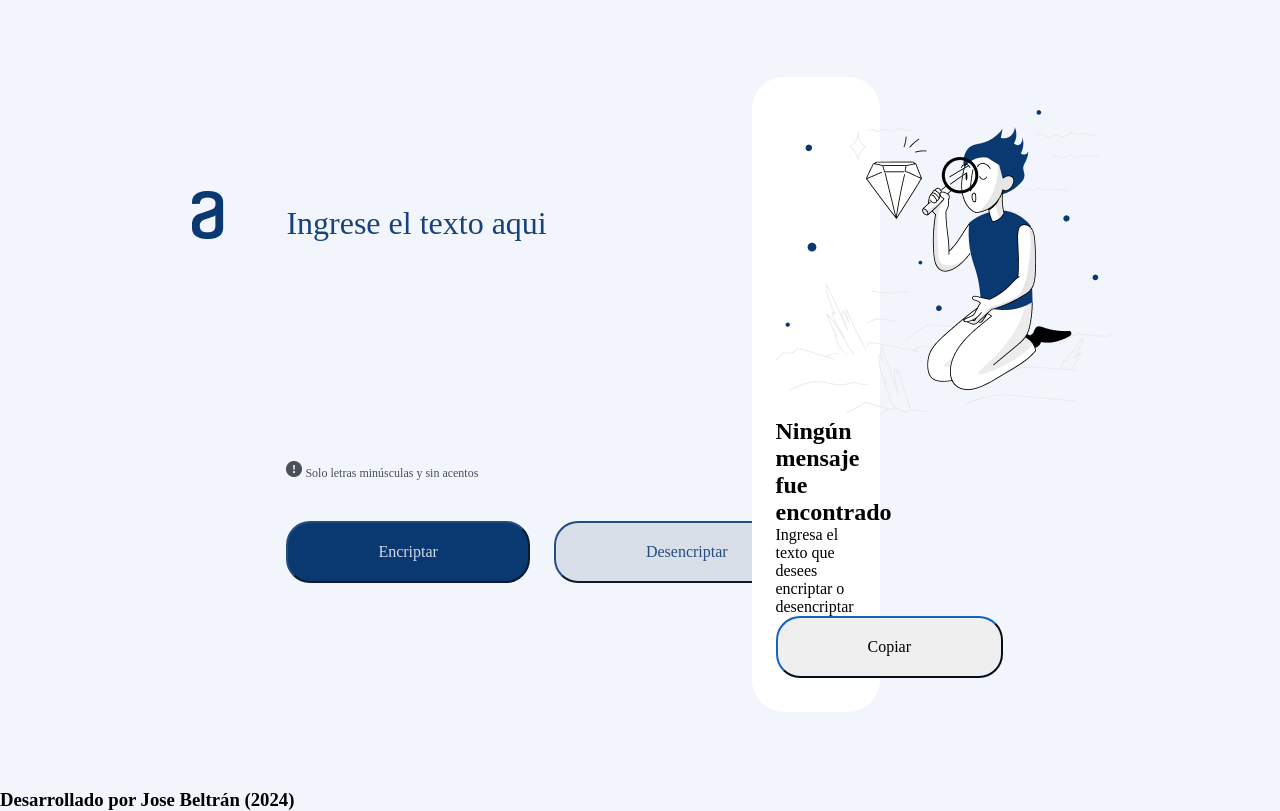
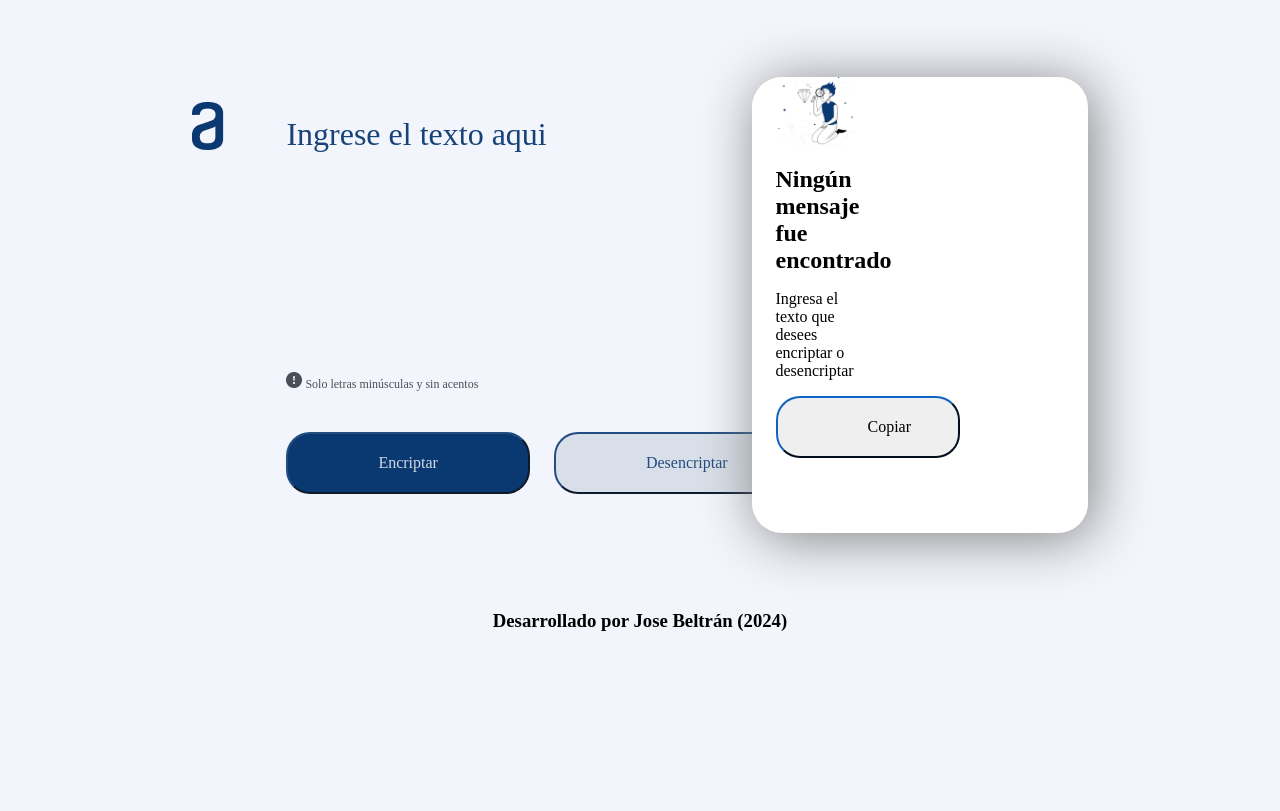
Before and after one commit to jose-beltran/Alura-desafio-encriptador, a plain HTML site: page index.html in a window 1280 px wide. Drawn offline with Linux system fonts and the light colour scheme.

Commit message:
Se añade CSS faltante

```diff
--- a/src/style/index.css
+++ b/src/style/index.css
@@ -1,11 +1,11 @@
 @import url('https://fonts.googleapis.com/css2?family=Inter:wght@100..900&display=swap');
 
 :root {
-    --main-text: 'Inter' sans-serif;
     --primary-color: #184379;
 }
 
 * {
+    font-family: 'Inter' sans-serif;
     box-sizing: border-box;
     padding: 0;
     margin: 0;
@@ -92,7 +92,19 @@ input::placeholder {
     color: #495057;
 }
 
+.div_result {
+    display: flex;
+    height: 28.5rem;
+    background-color: #ffff;
+    border-radius: 30px;
+    box-shadow: 5px 5px 55px gray;
+}
+
 .container_result {
+    padding: 2% 5% 2% 5%;
+    display: flex;
+    flex-direction: column;
+    justify-content: center;
     padding: 10% 7%;
     gap: 16px;
 }
@@ -114,3 +126,9 @@ input::placeholder {
     padding: 20px 90px;
     border-color: #0A3871;
 }
+
+.footer {
+    display: flex;
+    justify-content: center;
+    padding-bottom: 2%;
+}
```
